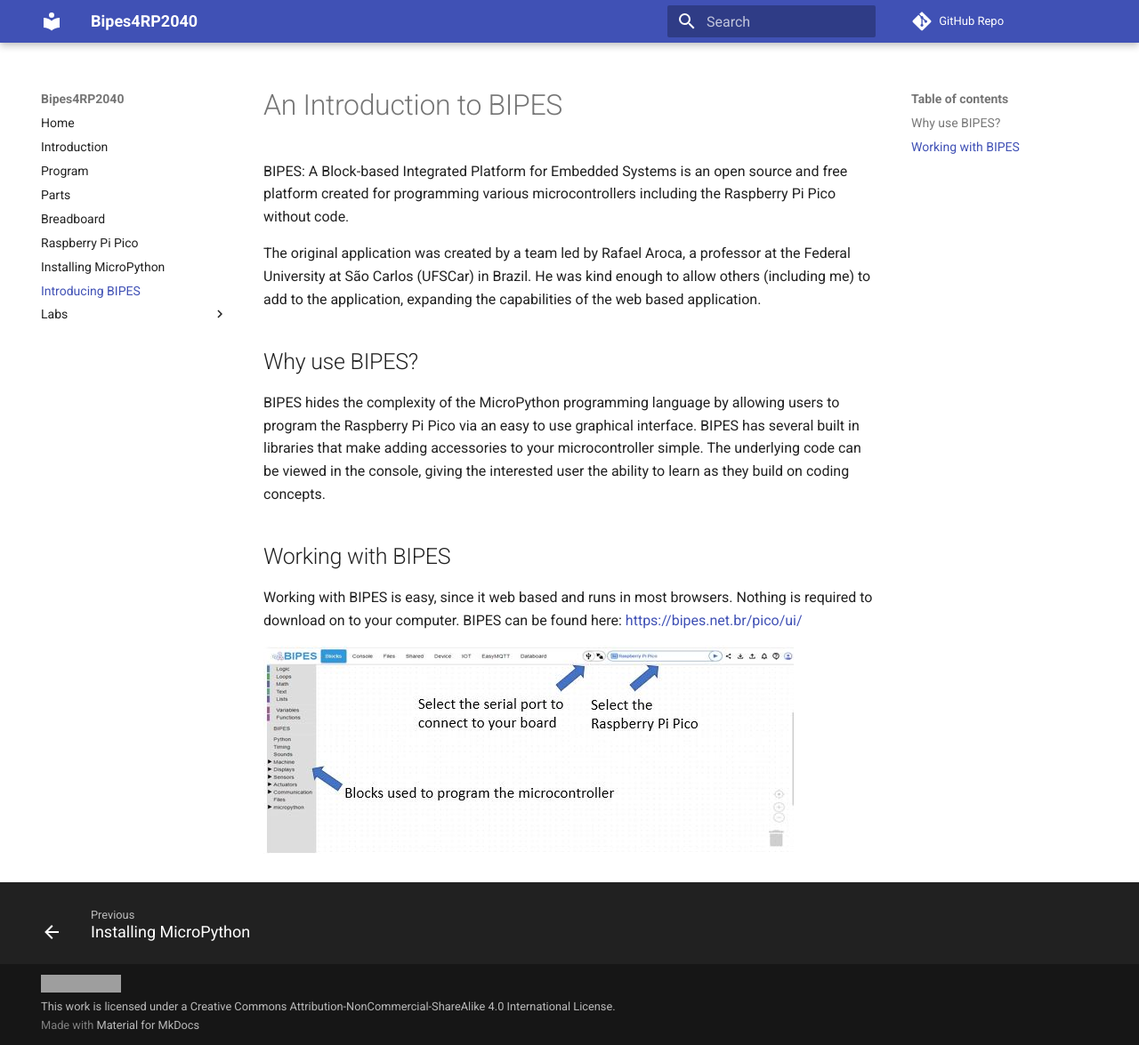
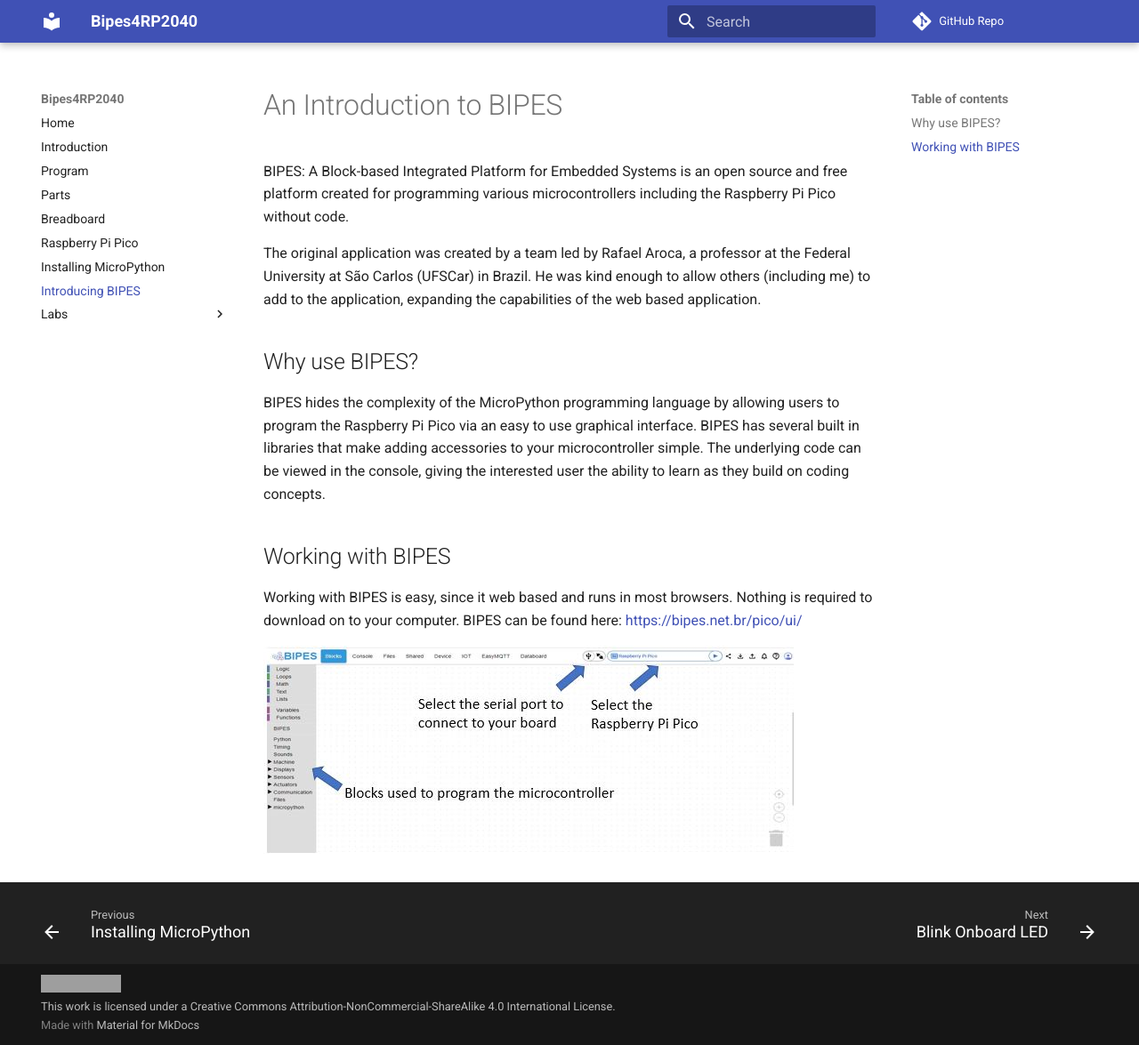
Before and after one commit to jetannenbaum/Bipes4RP2040, an MkDocs documentation site: the page built from docs/bipes.md, in a window 1280 px wide and 1175 px high. Shown: the whole window at 89% size. Built offline with MkDocs 1.6.1 and Material for MkDocs 9.7.7, drawn with Linux system fonts in a browser that asks for light colours; comment, search, counter and statistics services are not loaded; some of the changed lines change nothing that is shown; grey boxes are pictures that could not be loaded.

Commit message:
fixed link

```diff
--- a/mkdocs.yml
+++ b/mkdocs.yml
@@ -10,7 +10,7 @@
   - Installing MicroPython: install.md
   - Introducing BIPES: bipes.md
   - Labs:
-    - Blink Onboard LED: onboardBlink.md
+    - Blink Onboard LED: labs/onboardBlink.md
 
 copyright: # should remain a link to the original theme
    <div>
```
